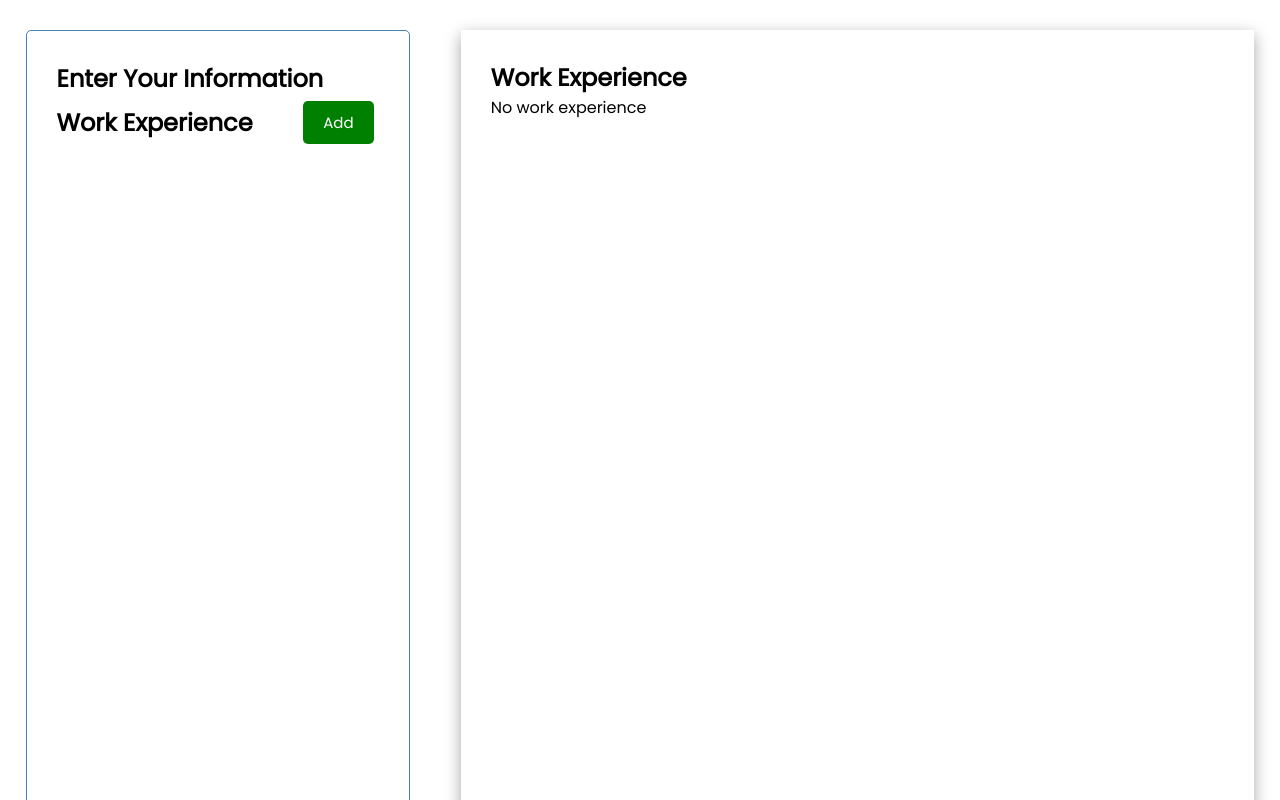
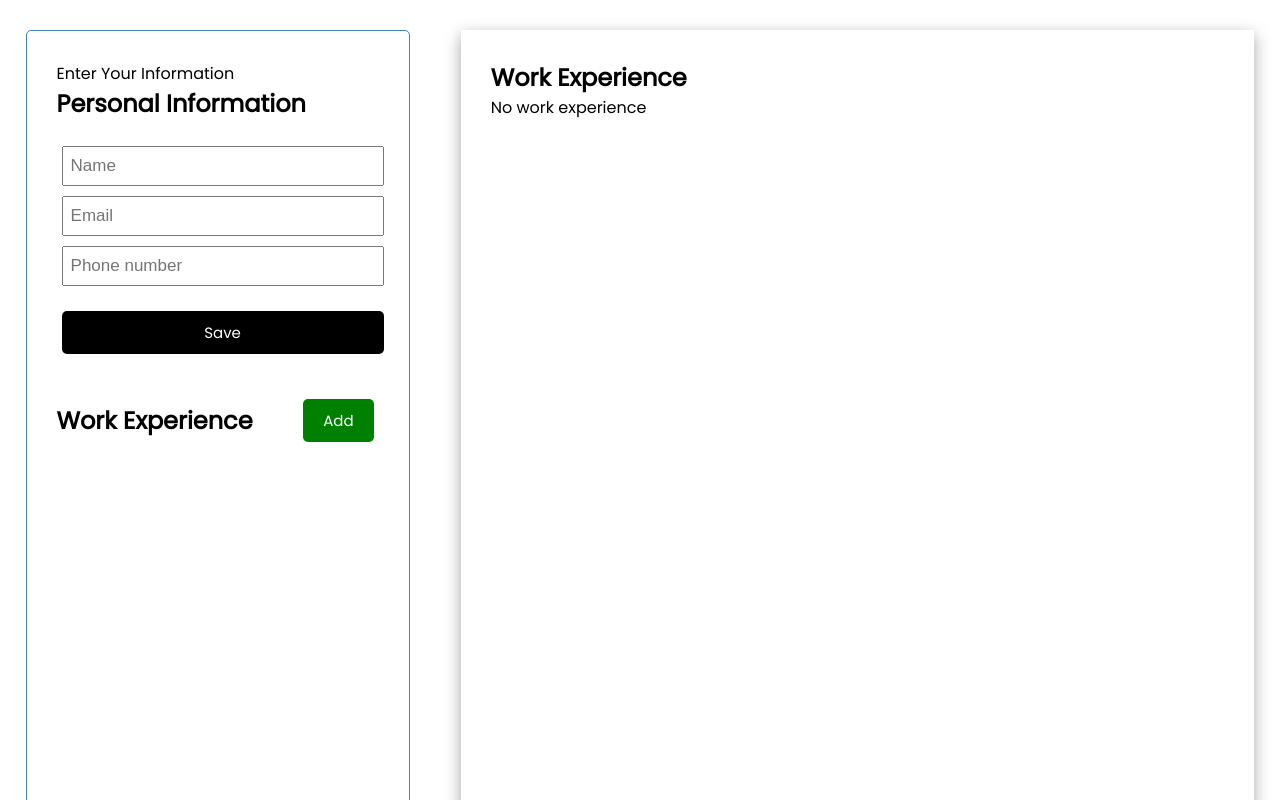
Before and after one commit to amirobinsonmuto/cv-project, a React (Create React App) app: page / in a window 1280 px wide. Shown: the top 800 px of the page. Built offline with nearby package versions, Linux system fonts and the light colour scheme.

Commit message:
Add personal info related components

```diff
--- a/src/App.js
+++ b/src/App.js
@@ -1,11 +1,19 @@
 import Header from "./components/Header";
+import AddPersonalInfo from "./components/AddPersonalInfo";
+import PersonalInfo from "./components/PersonalInfo";
 import WorkExperiences from "./components/WorkExperiences";
 import { useState } from "react";
 import AddWorkExperience from "./components/AddWorkExperience";
 
 function App() {
+  const [personalInfo, setPersonalInfo] = useState("");
   const [showAddWorkExperience, setShowAddWorkExperience] = useState(false);
   const [workExperiences, setWorkExperiences] = useState("");
+
+  // Add personal info
+  const addPersonalInfo = (personalInfo) => {
+    setPersonalInfo(personalInfo);
+  };
 
   // Delete work experience
   const deleteWorkExperience = (id) => {
@@ -25,7 +33,9 @@ function App() {
   return (
     <div className="container">
       <div className="forms">
-        <h2>Enter Your Information</h2>
+        <p>Enter Your Information</p>
+        <h2>Personal Information</h2>
+        <AddPersonalInfo onAdd={addPersonalInfo} />
         <Header
           title="Work Experience"
           onAdd={() => setShowAddWorkExperience(!showAddWorkExperience)}
@@ -35,7 +45,9 @@ function App() {
           <AddWorkExperience onAdd={addWorkExperience} />
         )}
       </div>
+
       <div className="resume">
+        <PersonalInfo personalInfo={personalInfo} />
         <h2>Work Experience</h2>
         {workExperiences.length > 0 ? (
           <WorkExperiences
--- /dev/null
+++ b/src/components/AddPersonalInfo.js
@@ -0,0 +1,45 @@
+import { useState } from "react";
+
+const AddPersonalInfo = ({ onAdd }) => {
+  const [name, setName] = useState("");
+  const [email, setEmail] = useState("");
+  const [phone, setPhone] = useState("");
+
+  const onSubmit = (e) => {
+    e.preventDefault();
+
+    if (!name || !email || !phone) {
+      alert("Please fill out the personal information");
+      return;
+    }
+
+    onAdd({ name, email, phone });
+  };
+
+  return (
+    <form className="add-form" onSubmit={onSubmit}>
+      <div className="form-control">
+        <input
+          type="text"
+          placeholder="Name"
+          value={name}
+          onChange={(e) => setName(e.target.value)}
+        />
+        <input
+          type="text"
+          placeholder="Email"
+          value={email}
+          onChange={(e) => setEmail(e.target.value)}
+        />
+        <input
+          placeholder="Phone number"
+          value={phone}
+          onChange={(e) => setPhone(e.target.value)}
+        />
+      </div>
+      <input type="submit" value="Save" className="btn btn-block" />
+    </form>
+  );
+};
+
+export default AddPersonalInfo;
--- /dev/null
+++ b/src/components/PersonalInfo.js
@@ -0,0 +1,11 @@
+const PersonalInfo = ({ personalInfo }) => {
+  return (
+    <div>
+      <h2>{personalInfo.name}</h2>
+      <p>{personalInfo.email}</p>
+      <p>{personalInfo.phone}</p>
+    </div>
+  );
+};
+
+export default PersonalInfo;
```
